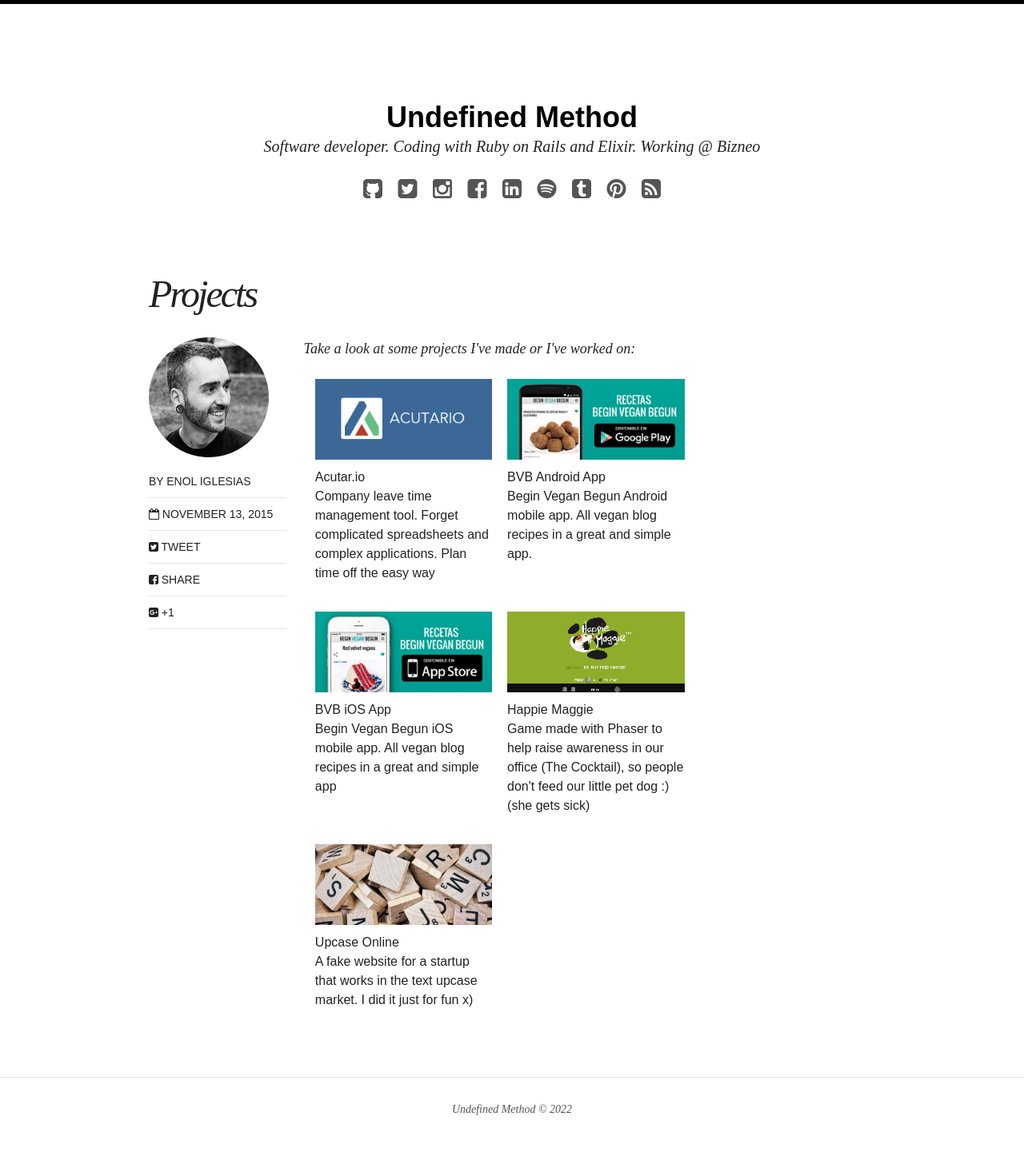
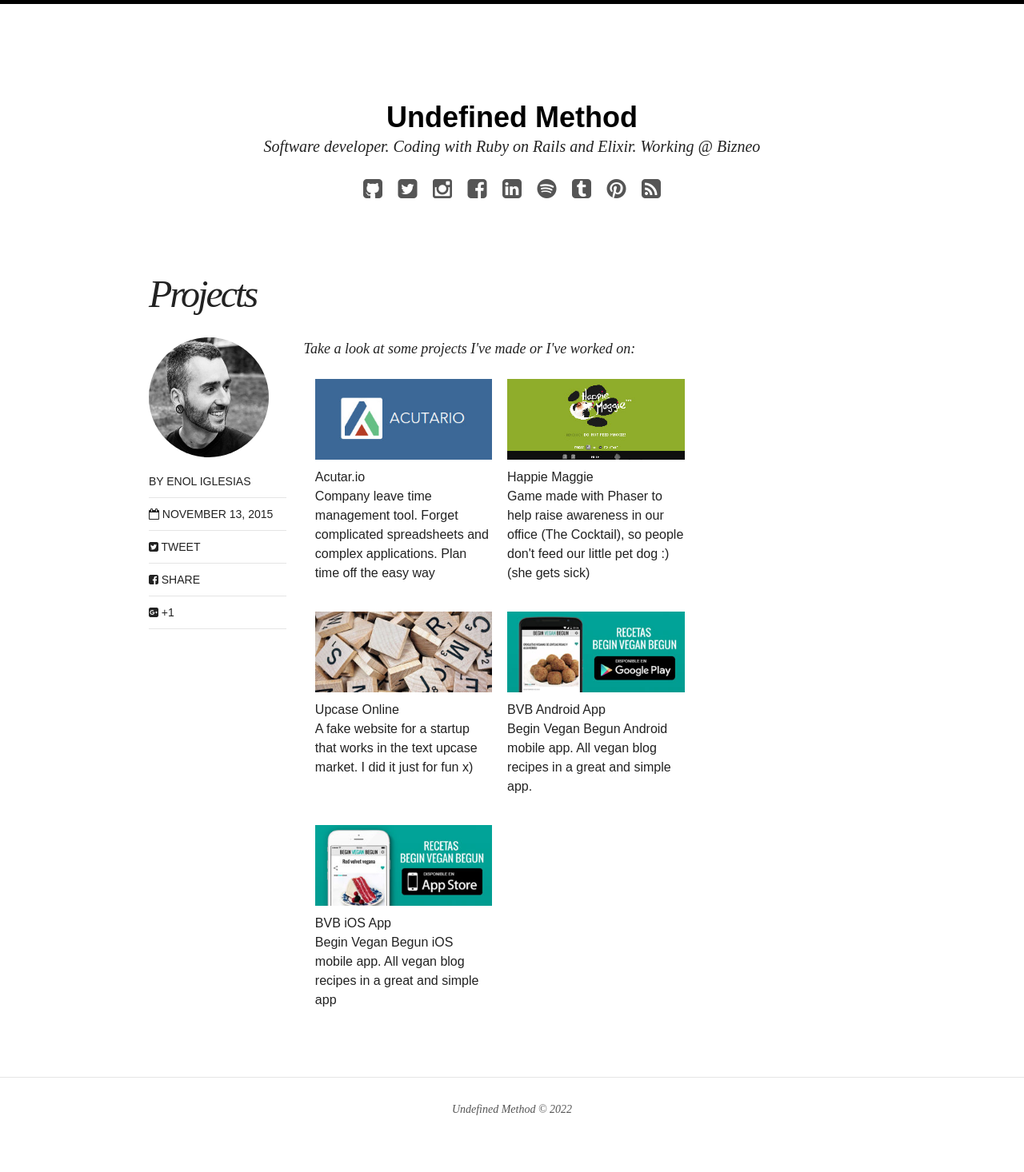
Before and after one commit to enoliglesias/enoliglesias.github.io, a Jekyll site: the page built from projects/index.html, in a window 1280 px wide. Shown: the whole page at 80% size. Built offline with Jekyll 4.4.1, drawn with Linux system fonts in a browser that asks for light colours; nearby versions of some CDN libraries.

Commit message:
Fix more links in projects page

```diff
--- a/projects/index.html
+++ b/projects/index.html
@@ -18,6 +18,22 @@
     <div class="description">Company leave time management tool. Forget complicated spreadsheets and complex applications. Plan time off the easy way</div>
   </div>
   <div class="project">
+    <div class="image"><a href="https://happiemaggie.herokuapp.com/" target="_blank" title="Happie Maggie"><img src="/images/happiemaggie.jpg" alt="Happie Maggie"></a></div>
+    <div class="name"><a href="https://happiemaggie.herokuapp.com/" target="_blank" title="Happie Maggie">Happie Maggie</a></div>
+    <div class="description">Game made with Phaser to help raise awareness in our office (The Cocktail), so people don't feed our little pet dog :) (she gets sick)</div>
+  </div>
+  <div class="project">
+    <div class="image">
+      <a href="https://upcase-online.herokuapp.com/" target="_blank" title="Upcase Online">
+        <img src="/images/upcaseonline.jpg" alt="Upcase Online">
+      </a>
+    </div>
+    <div class="name">
+      <a href="https://upcase-online.herokuapp.com/" target="_blank" title="Upcase Online">Upcase Online</a>
+    </div>
+    <div class="description">A fake website for a startup that works in the text upcase market. I did it just for fun x)</div>
+  </div>
+  <div class="project">
     <div class="image"><a href="https://play.google.com/store/apps/details?id=com.enoliglesias.bvb&hl=es" target="_blank" title="BVB Android App"><img src="/images/bvb-app-android.jpg" alt="BVB Android app"></a></div>
     <div class="name"><a href="https://play.google.com/store/apps/details?id=com.enoliglesias.bvb&hl=es" target="_blank" title="BVB Android App">BVB Android App</a></div>
     <div class="description">Begin Vegan Begun Android mobile app. All vegan blog recipes in a great and simple app.</div>
@@ -27,20 +43,4 @@
     <div class="name"><a href="https://itunes.apple.com/es/app/begin-vegan-begun-recetas/id1090760348?mt=8" target="_blank" title="BVB iOS App">BVB iOS App</a></div>
     <div class="description">Begin Vegan Begun iOS mobile app. All vegan blog recipes in a great and simple app</div>
   </div>
-  <div class="project">
-    <div class="image"><a href="http://www.happiemaggie.com/" target="_blank" title="Happie Maggie"><img src="/images/happiemaggie.jpg" alt="Happie Maggie"></a></div>
-    <div class="name"><a href="http://www.happiemaggie.com/" target="_blank" title="Happie Maggie">Happie Maggie</a></div>
-    <div class="description">Game made with Phaser to help raise awareness in our office (The Cocktail), so people don't feed our little pet dog :) (she gets sick)</div>
-  </div>
-  <div class="project">
-    <div class="image">
-      <a href="http://www.upcase.online/" target="_blank" title="Happie Maggie">
-        <img src="/images/upcaseonline.jpg" alt="Upcase Online">
-      </a>
-    </div>
-    <div class="name">
-      <a href="http://www.upcase.online/" target="_blank" title="Upcase Online">Upcase Online</a>
-    </div>
-    <div class="description">A fake website for a startup that works in the text upcase market. I did it just for fun x)</div>
-  </div>
 </div>
```
